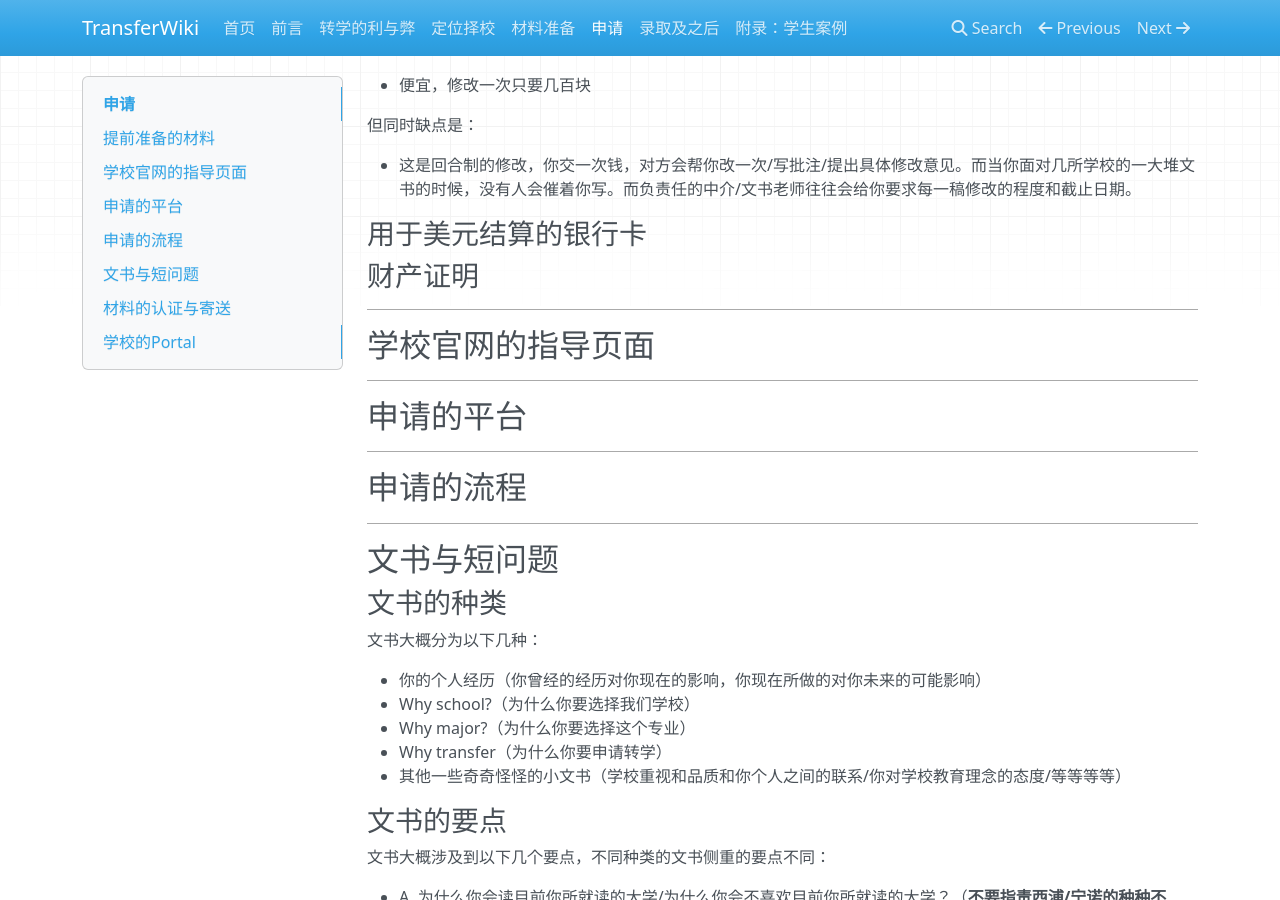
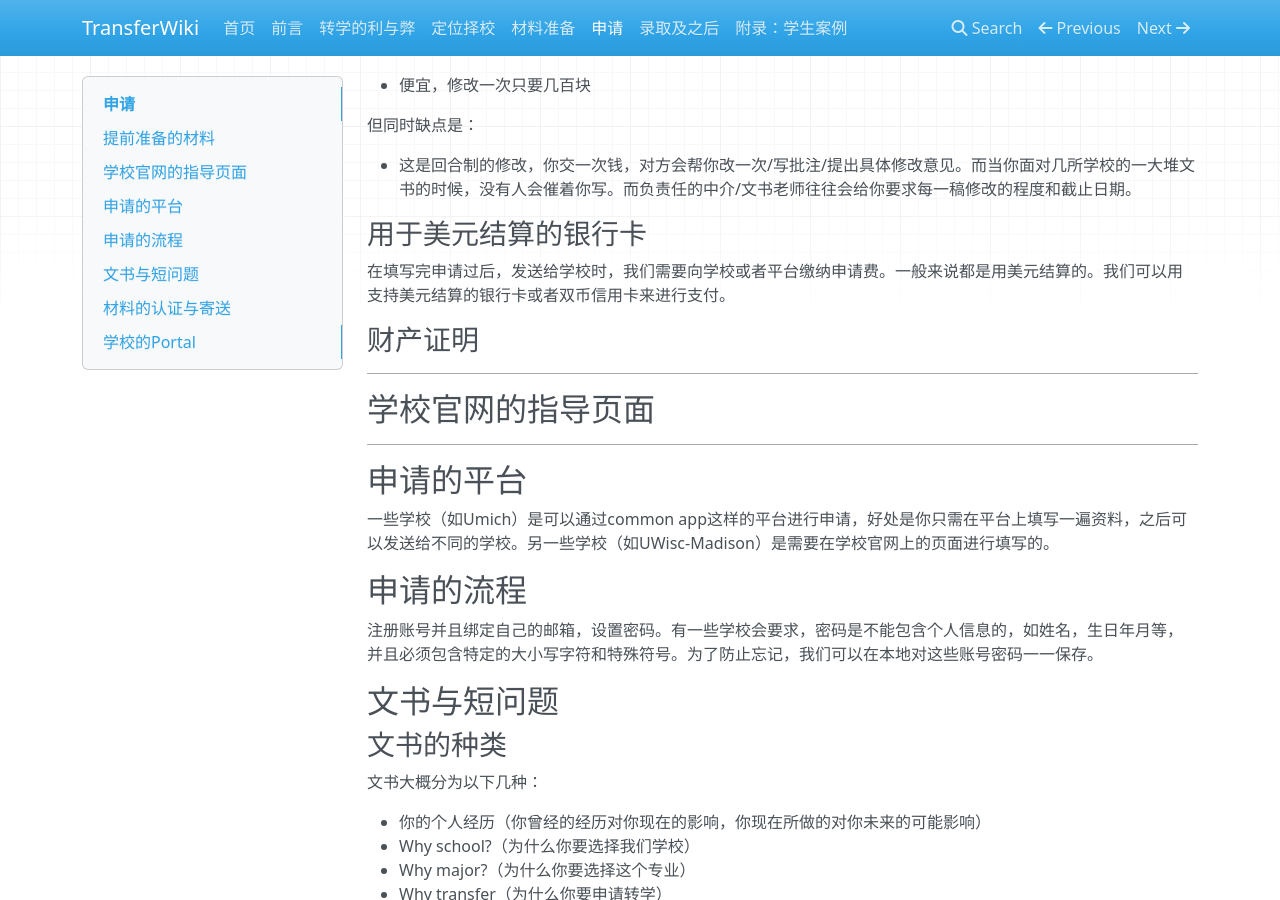
Before and after one commit to SihanXU/TransferWiki, an MkDocs documentation site: the page built from docs/apply.md, in a window 1280 px wide and 900 px high, scrolled down 326 px. Built offline with MkDocs 1.6.1, drawn with Linux system fonts in a browser that asks for light colours; nearby versions of some CDN libraries; some of the changed text lies outside the part shown.

Commit message:
Update apply.md

```diff
--- a/docs/apply.md
+++ b/docs/apply.md
@@ -17,6 +17,7 @@
 - 这是回合制的修改，你交一次钱，对方会帮你改一次/写批注/提出具体修改意见。而当你面对几所学校的一大堆文书的时候，没有人会催着你写。而负责任的中介/文书老师往往会给你要求每一稿修改的程度和截止日期。
 
 ### 用于美元结算的银行卡
+在填写完申请过后，发送给学校时，我们需要向学校或者平台缴纳申请费。一般来说都是用美元结算的。我们可以用支持美元结算的银行卡或者双币信用卡来进行支付。
 
 ### 财产证明
 
@@ -28,11 +29,11 @@
 
 ## 申请的平台
 
-***
+一些学校（如Umich）是可以通过common app这样的平台进行申请，好处是你只需在平台上填写一遍资料，之后可以发送给不同的学校。另一些学校（如UWisc-Madison）是需要在学校官网上的页面进行填写的。
 
 ## 申请的流程
 
-***
+注册账号并且绑定自己的邮箱，设置密码。有一些学校会要求，密码是不能包含个人信息的，如姓名，生日年月等，并且必须包含特定的大小写字符和特殊符号。为了防止忘记，我们可以在本地对这些账号密码一一保存。
 
 ## 文书与短问题
 ### 文书的种类
@@ -112,3 +113,4 @@
 托福/雅思多邻国均可在官网登陆账户，将成绩发送给大学。发送过后注意截图保存，同样也是在后面和对方学校沟通时可能会用得上。因为小概率有可能对方学校会说没有看到或者收到送过来的成绩，这时我们可以发送带截图的邮件提醒和催促他们。
 
 ## 学校的Portal
+一般来说，学校的Portal上会显示所有所需材料的状态。如missing，complete等。而学校实际收到材料，和在Portal上显示complete之前还会有一到两周的时间差。而如果大学真的没收到或者弄丢了你的材料，也会在Portal上显示，并且发邮件通知你。因此我们在等待的时候可以稍安勿躁。
```
